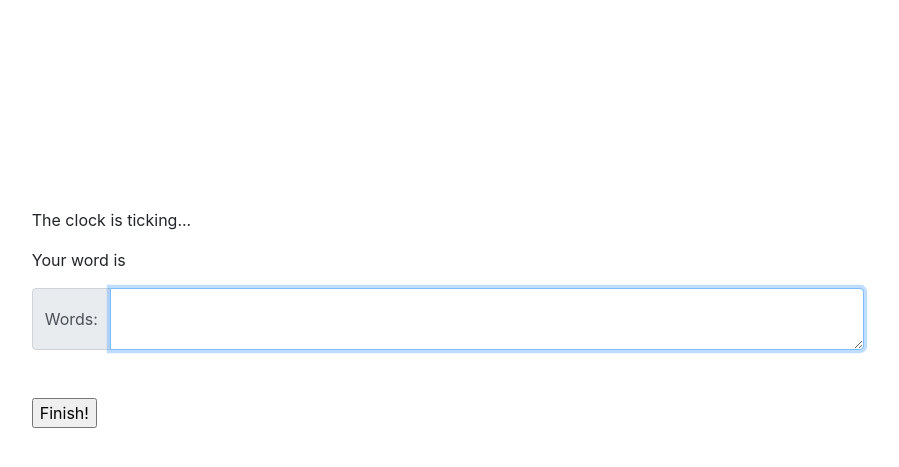
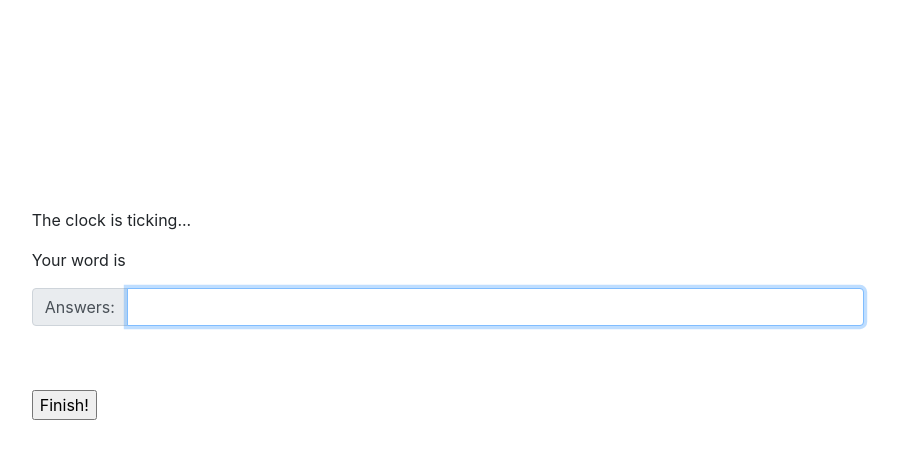
Before and after one commit to Hibernia22/WordChallenge, a Flask app: template templates/startgame.html in a window 1280 px wide. Shown: the top 467 px of the page, without its empty margins (192-1091 px from the left). Run offline with Flask 2, Linux system fonts and the light colour scheme; the template is opened without the code that fills it, so the values that code supplies are empty; parts of the project's set-up code (start-up, migrations or seed data) failed here and were passed over; some libraries are stand-ins or nearby versions.

Commit message:
"Changed user input field to prevent multi-line answers."

```diff
--- a/templates/startgame.html
+++ b/templates/startgame.html
@@ -11,11 +11,12 @@
         <p>The clock is ticking...</p>
         <p>Your word is {{ sourceWord }}</p>
         <form action="/processwords" method="post">
-            <div class="input-group">
-                <div class="input-group-prepend">
-                    <span class="input-group-text">Words:</span>
-                </div>
-                <textarea class="form-control" aria-label="With textarea" name="sevenWords" required autofocus></textarea>
+            <div class="input-group mb-3">
+              <div class="input-group-prepend">
+                <span class="input-group-text" id="basic-addon1">Answers:</span>
+              </div>
+              <input type="text" class="form-control" aria-label="Username"
+                     aria-describedby="basic-addon1" name="sevenWords" required autofocus>
             </div>
             <br><br>
             <input type="submit" value="Finish!">
```
